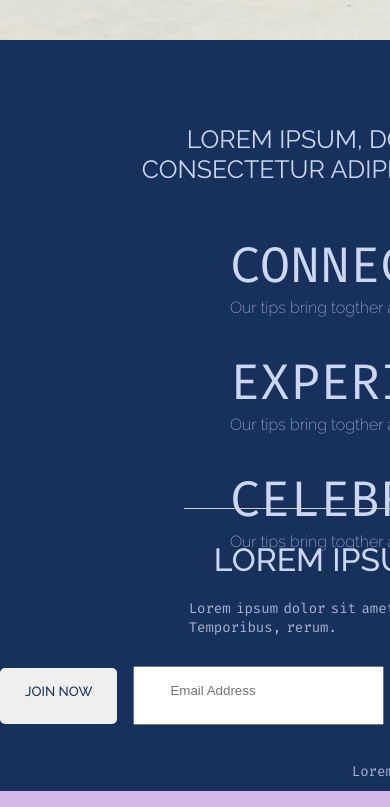
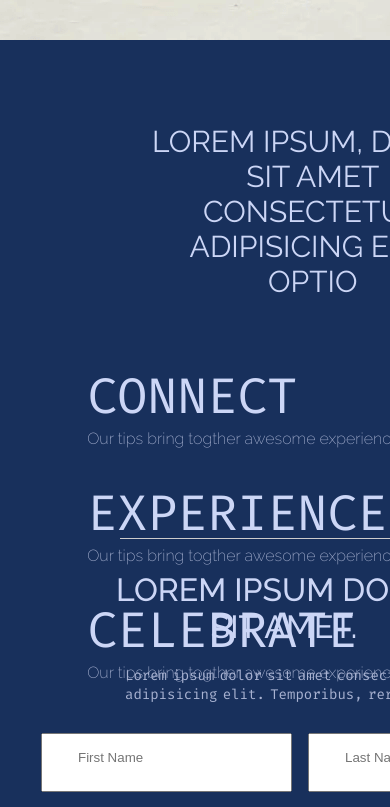
Before and after one commit to Baah-Danso-Kenneth/Next-Onyx-tour, a Next.js app: page / in a window 390 px wide. Shown: the part 1000-1807 px from the top of the page. Built offline with nearby package versions, Linux system fonts and the light colour scheme.

Commit message:
tablet alignment for app

```diff
--- a/src/scss/components/_newsletter.scss
+++ b/src/scss/components/_newsletter.scss
@@ -101,4 +101,18 @@
    }
 }
 
+@media screen and (max-width:768px){
+    .banner-text{
+       >h3{
+        transform: translate(-1rem);
+        text-align: center;
+        width: 100%;
+       }
+    }
+
+    .flex-input{
+        flex-flow: column;
+    }
 }
+
+}
--- a/src/scss/sections/landingPage/_hero.scss
+++ b/src/scss/sections/landingPage/_hero.scss
@@ -46,7 +46,7 @@
 @media screen and (max-width:768px) {
    .hero-image-section{
       >img{
-         width: 90%;
+         width: 100%;
       }
    }
 
@@ -54,6 +54,7 @@
       >p{
          font-size: var(--tx2large);
          transform: translate(1.5rem, 2rem);
+         text-align: center;
       }
    }
 }
--- a/src/scss/sections/landingPage/_whatWeDo.scss
+++ b/src/scss/sections/landingPage/_whatWeDo.scss
@@ -63,12 +63,15 @@
        display: flex;
        justify-content: center;
        > p{
-          transform: translateX(-4rem)
+          transform: translateX(1.8rem);
+          font-size:30px;
+          width: 90%;
+          text-align: center;
        };
      }
 
      .flex-container{
-      transform:translate(-5rem, 8rem);
+      transform:translate(2rem, 9rem);
      }
 
 }
```
